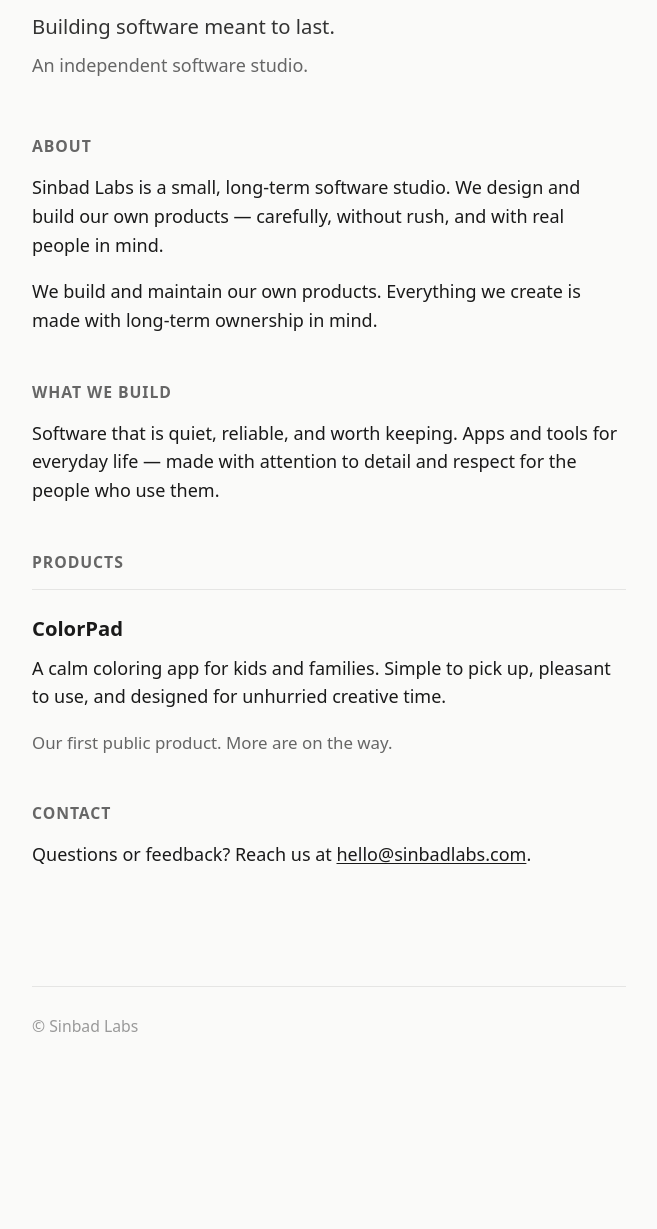
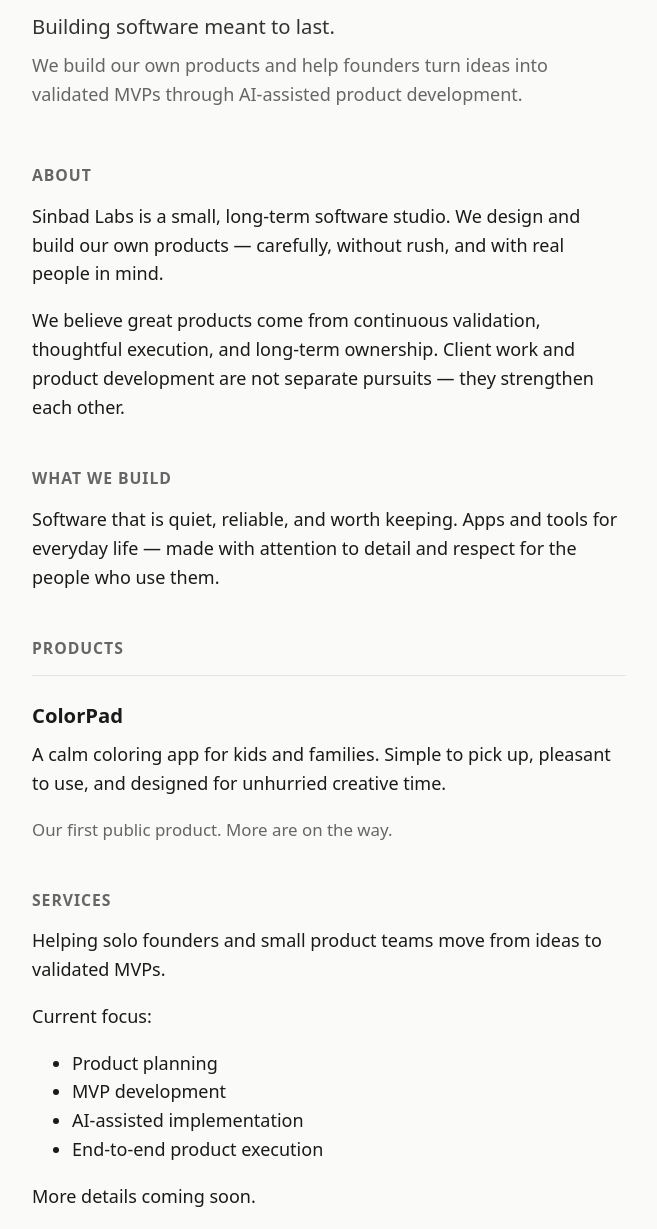
Before and after one commit to sinbadlabs/sinbadlabs.github.io, a plain HTML site: page index.html in a window 1280 px wide. Shown: the part 151-1380 px from the top of the page, without its empty margins (311-968 px from the left). Before the commit the page ends 1226 px from the top, so only its background shows below. Drawn offline with Linux system fonts and the light colour scheme.

Commit message:
Update website services copy

```diff
--- a/index.html
+++ b/index.html
@@ -12,7 +12,10 @@
     <header class="hero">
       <h1>Sinbad Labs</h1>
       <p class="tagline">Building software meant to last.</p>
-      <p class="subtext">An independent software studio.</p>
+      <p class="subtext">
+        We build our own products and help founders turn ideas into validated
+        MVPs through AI-assisted product development.
+      </p>
     </header>
 
     <section id="about">
@@ -22,8 +25,9 @@
         our own products — carefully, without rush, and with real people in mind.
       </p>
       <p>
-        We build and maintain our own products. Everything we create is made
-        with long-term ownership in mind.
+        We believe great products come from continuous validation, thoughtful
+        execution, and long-term ownership. Client work and product development
+        are not separate pursuits — they strengthen each other.
       </p>
     </section>
 
@@ -48,6 +52,22 @@
       </article>
     </section>
 
+    <section id="services">
+      <h2>Services</h2>
+      <p>
+        Helping solo founders and small product teams move from ideas to
+        validated MVPs.
+      </p>
+      <p>Current focus:</p>
+      <ul>
+        <li>Product planning</li>
+        <li>MVP development</li>
+        <li>AI-assisted implementation</li>
+        <li>End-to-end product execution</li>
+      </ul>
+      <p>More details coming soon.</p>
+    </section>
+
     <section id="contact">
       <h2>Contact</h2>
       <p>
```
